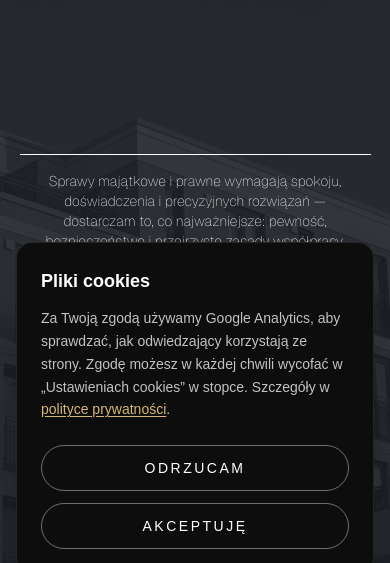
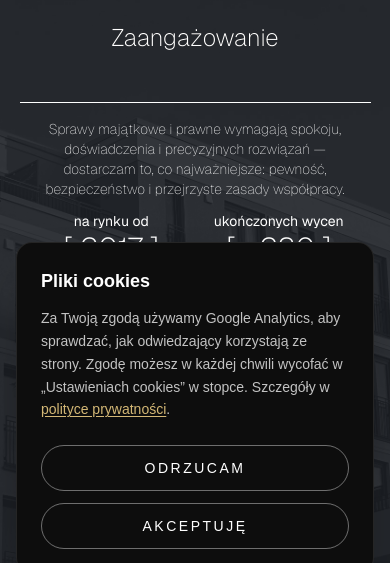
Before and after one commit to MaksZiem/tolema-next, a Next.js app: page / in a window 390 px wide. Shown: the part 254-817 px from the top of the page. Built offline with nearby package versions, Linux system fonts and the light colour scheme; no server answers.

Commit message:
mobile hero rework

```diff
--- a/src/components/sections/AnimatedSlogan.tsx
+++ b/src/components/sections/AnimatedSlogan.tsx
@@ -14,7 +14,7 @@ const lines = [
 // więc tekst nigdy nie wychodzi poza viewport (był na sztywnych pikselach
 // dobranych pod ~1920px, co powodowało poziomy scroll poniżej tej szerokości).
 const heroWrapperClasses = [
-  "relative z-10 flex justify-center text-center px-6 pt-24 text-3xl sm:text-4xl font-normal [@media(max-height:700px)]:pt-20 [@media(min-height:800px)]:pt-28 min-[1600px]:justify-start min-[1600px]:text-left min-[1600px]:px-0 min-[1600px]:pt-[clamp(6rem,24svh,17.5rem)] min-[1600px]:pl-[clamp(2rem,66.67vw,80rem)] min-[1600px]:text-[clamp(1.75rem,3.75vw,4.5rem)] min-[1600px]:leading-[1.05]",
+  "relative z-10 flex justify-center text-center px-6 pt-24 max-md:mt-auto text-3xl sm:text-4xl font-normal [@media(max-height:700px)]:pt-20 [@media(min-height:800px)]:pt-28 min-[1600px]:justify-start min-[1600px]:text-left min-[1600px]:px-0 min-[1600px]:pt-[clamp(6rem,24svh,17.5rem)] min-[1600px]:pl-[clamp(2rem,66.67vw,80rem)] min-[1600px]:text-[clamp(1.75rem,3.75vw,4.5rem)] min-[1600px]:leading-[1.05]",
   "relative z-10 flex justify-center text-center px-6 pt-1 text-2xl sm:text-3xl sm:pt-2 font-bold min-[1600px]:justify-start min-[1600px]:text-left min-[1600px]:px-0 min-[1600px]:pl-[clamp(2rem,58.33vw,70rem)] min-[1600px]:pt-5 min-[1600px]:text-[clamp(1.5rem,3.125vw,3.75rem)] min-[1600px]:leading-[1.05]",
   "relative z-10 flex justify-center text-center px-6 pt-2 text-2xl sm:text-3xl sm:pt-4 font-extralight min-[1600px]:justify-start min-[1600px]:text-left min-[1600px]:px-0 min-[1600px]:pl-[clamp(2rem,58.33vw,70rem)] min-[1600px]:pt-[clamp(1rem,3svh,2.5rem)] min-[1600px]:text-[clamp(1.5rem,3.125vw,3.75rem)] min-[1600px]:leading-[1.05]",
 ];
--- a/src/components/sections/Hero.tsx
+++ b/src/components/sections/Hero.tsx
@@ -43,7 +43,7 @@ export default function Hero({
       )}
 
       <AnimatedSlogan variant="hero" />
-      <div className="mt-auto flex justify-center pt-8 [@media(max-height:700px)]:pt-4 min-[1600px]:pt-12">
+      <div className="flex justify-center pt-8 [@media(max-height:700px)]:pt-4 md:mt-auto min-[1600px]:pt-12">
         <div className="grid w-[90%] grid-cols-2 items-center gap-x-4 gap-y-3 [@media(max-height:700px)]:gap-y-2 border-t border-b border-white p-4 text-center md:grid-cols-4 md:gap-y-5 md:py-5 min-[1600px]:flex min-[1600px]:flex-row min-[1600px]:items-stretch min-[1600px]:justify-between min-[1600px]:gap-8 min-[1600px]:p-8 min-[1600px]:text-left">
           <p className="col-span-2 mx-auto max-w-[62ch] text-pretty text-sm font-thin sm:text-base md:col-span-4 [@media(max-height:660px)]:hidden min-[1600px]:mx-0 min-[1600px]:w-[clamp(280px,21vw,400px)] min-[1600px]:max-w-none min-[1600px]:shrink-0 min-[1600px]:text-sm min-[1800px]:text-base">
             Sprawy majątkowe i prawne wymagają spokoju, doświadczenia
@@ -70,7 +70,7 @@ export default function Hero({
           </div>
         </div>
       </div>
-      <div className="flex justify-center pt-5 pb-6 sm:pb-8 [@media(max-height:700px)]:pt-3 [@media(max-height:700px)]:pb-4 [@media(max-height:600px)]:pb-2">
+      <div className="mt-auto flex justify-center pt-5 pb-6 sm:pb-8 [@media(max-height:700px)]:pt-3 [@media(max-height:700px)]:pb-4 [@media(max-height:600px)]:pb-2">
         <SectionArrow inline label={arrowLabel} targetSection={arrowTarget} />
       </div>
     </section>
```
